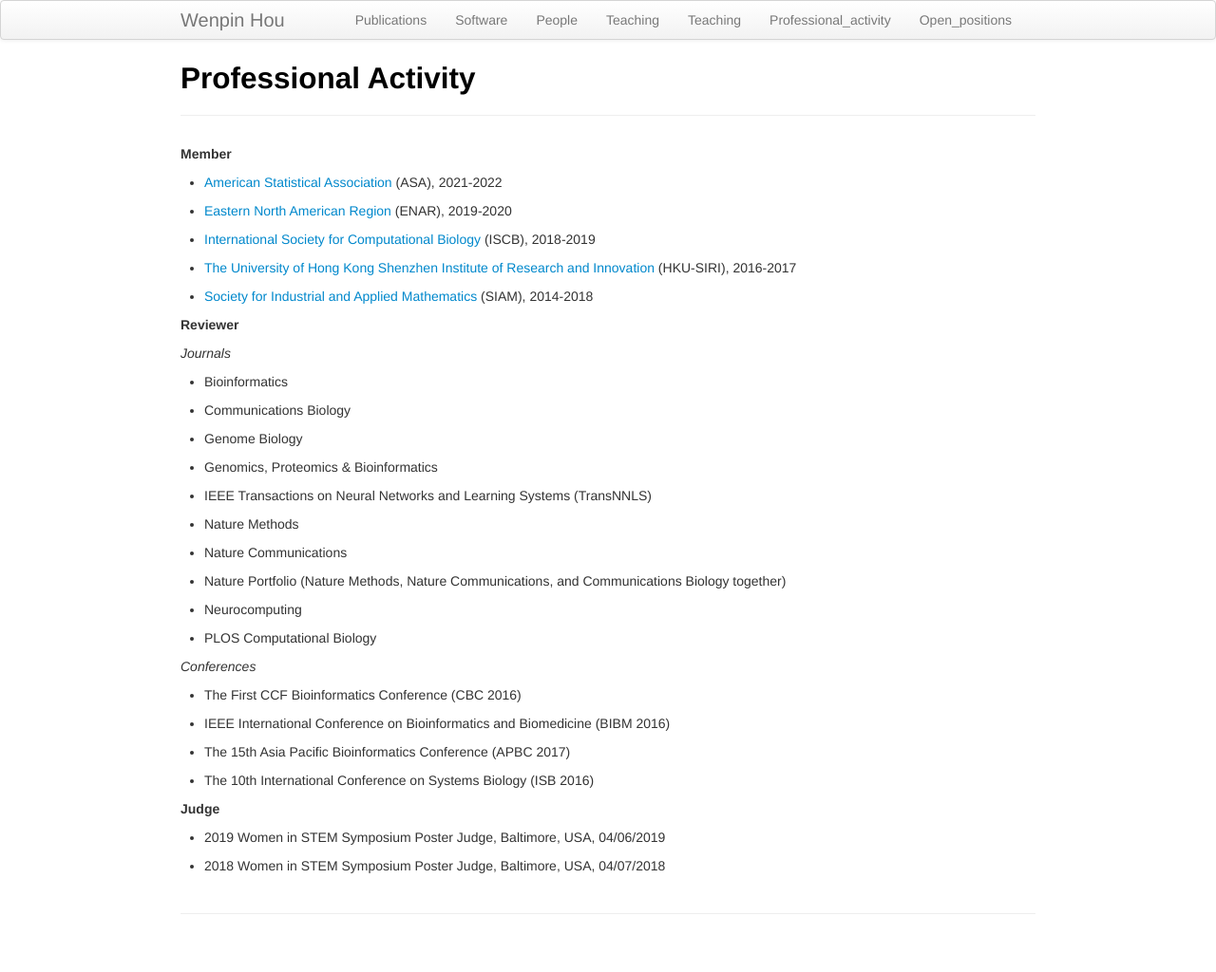
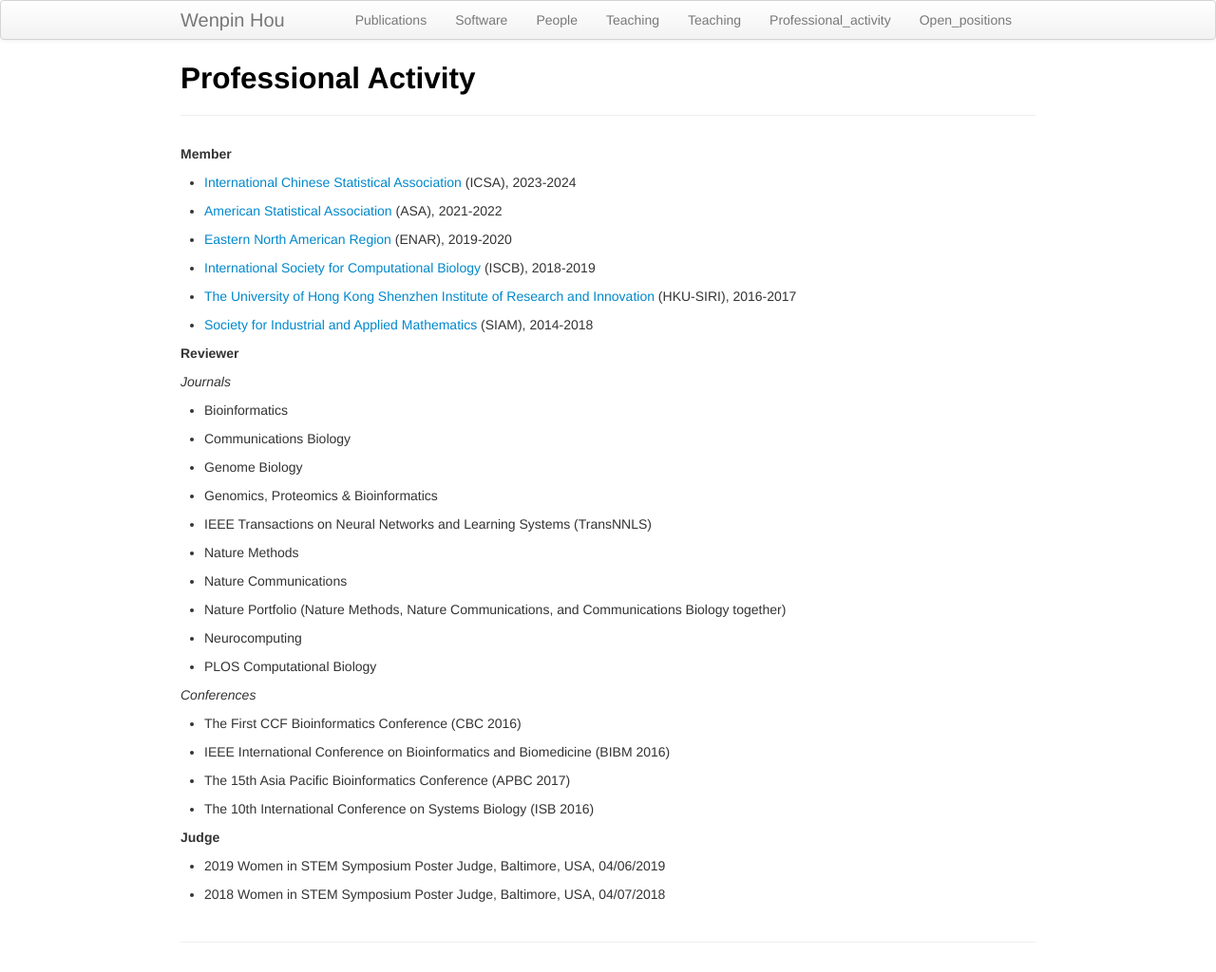
Before and after one commit to Winnie09/Wenpin_Hou, a Jekyll site: the page built from pages/professional.md, in a window 1280 px wide. Shown: the whole page at 95% size. Built offline with Jekyll 4.4.1, drawn with Linux system fonts in a browser that asks for light colours; before the commit the page ends 994 px from its top, so only the background shows below that.

Commit message:
professional.md

```diff
--- a/pages/professional.md
+++ b/pages/professional.md
@@ -4,6 +4,8 @@
 ---
 
 **Member**
+
+- [International Chinese Statistical Association](https://www.icsa.org/) \(ICSA\), 2023-2024
 
 - [American Statistical Association](https://www.amstat.org/) \(ASA\), 2021-2022
 
```
